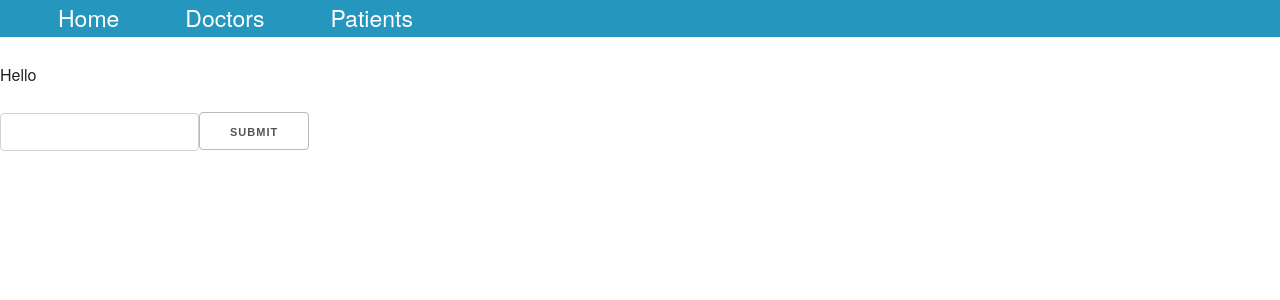
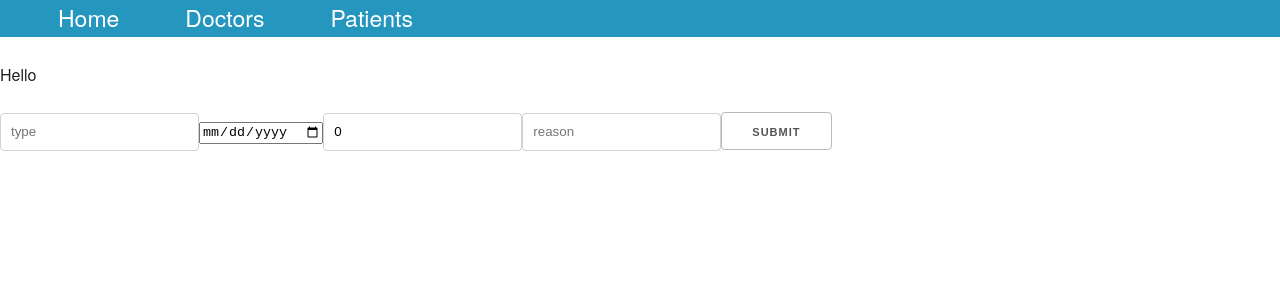
Before and after one commit to jwc20/appointment-assist-frontend, a React (Create React App) app: page /create-appointment in a window 1280 px wide. Shown: the top 300 px of the page. Built offline with nearby package versions, Linux system fonts and the light colour scheme.

Commit message:
Fixed unexpected end of JSON input error

```diff
--- a/src/pages/CreateAppointment.js
+++ b/src/pages/CreateAppointment.js
@@ -3,23 +3,24 @@ import { useEffect, useState } from "react";
 const BASE_URL = "http://localhost:9292/";
 
 function CreateAppointment({ onAddAppointment }) {
-  const [appointmentDate, setAppointmentDate] = useState("");
-  const [appointmentDuration, setAppointmentDuration] = useState("");
+  const [newAppointment, setNewAppointment] = useState([]);
+  const [appointment_date, setAppointmentDate] = useState("");
+  const [appointment_duration, setAppointmentDuration] = useState(0);
   const [appointment_type, setAppointmentType] = useState("");
-  const [appointmentReason, setAppointmentReason] = useState("");
+  const [appointment_reason, setAppointmentReason] = useState("");
 
-  const [doctorLastName, setDoctorLastName] = useState("");
-  const [doctorFirstName, setDoctorFirstName] = useState("");
-  const [doctorPhone, setDoctorPhone] = useState("");
-  const [doctorEmail, setDoctorEmail] = useState("");
+  // const [doctorLastName, setDoctorLastName] = useState("");
+  // const [doctorFirstName, setDoctorFirstName] = useState("");
+  // const [doctorPhone, setDoctorPhone] = useState("");
+  // const [doctorEmail, setDoctorEmail] = useState("");
 
-  const [patientLastName, setPatientLastName] = useState("");
-  const [patientFirstName, setPatientFirstName] = useState("");
-  const [patientPhone, setPatientPhone] = useState("");
-  const [patientEmail, setPatientEmail] = useState("");
-  const [patientAddress, setPatientAddress] = useState("");
-  const [patientCity, setPatientCity] = useState("");
-  const [patientState, setPatientState] = useState("");
+  // const [patientLastName, setPatientLastName] = useState("");
+  // const [patientFirstName, setPatientFirstName] = useState("");
+  // const [patientPhone, setPatientPhone] = useState("");
+  // const [patientEmail, setPatientEmail] = useState("");
+  // const [patientAddress, setPatientAddress] = useState("");
+  // const [patientCity, setPatientCity] = useState("");
+  // const [patientState, setPatientState] = useState("");
 
   function handleSubmit(e) {
     e.preventDefault();
@@ -29,39 +30,76 @@ function CreateAppointment({ onAddAppointment }) {
         "Content-Type": "application/json",
       },
       body: JSON.stringify({
-        appointmentDate: appointmentDate,
-        appointmentDuration: appointmentDuration,
         appointment_type: appointment_type,
-        appointmentReason: appointmentReason,
-        doctorLastName: doctorLastName,
-        doctorFirstName: doctorFirstName,
-        doctorPhone: doctorPhone,
-        doctorEmail: doctorEmail,
-        patientLastName: patientLastName,
-        patientFirstName: patientFirstName,
-        patientPhone: patientPhone,
-        patientEmail: patientEmail,
-        patientAddress: patientAddress,
-        patientCity: patientCity,
-        patientState: patientState,
+        appointment_date: appointment_date,
+        appointment_duration: appointment_duration,
+        appointment_reason: appointment_reason,
+        // doctorLastName: doctorLastName,
+        // doctorFirstName: doctorFirstName,
+        // doctorPhone: doctorPhone,
+        // doctorEmail: doctorEmail,
+        // patientLastName: patientLastName,
+        // patientFirstName: patientFirstName,
+        // patientPhone: patientPhone,
+        // patientEmail: patientEmail,
+        // patientAddress: patientAddress,
+        // patientCity: patientCity,
+        // patientState: patientState,
         // doctor_id: doctor_id,
         // patient_id: patient_id,
       }),
     })
-      .then((r) => r.json())
-      .then((newAppointment) => onAddAppointment(newAppointment));
+      // https://stackoverflow.com/questions/50048785/unexpected-end-of-json-input-error
+      // .then((r) => r.json())
+      // .then((newAppointment) => onAddAppointment(newAppointment));
+      .then((newAppointment) => setNewAppointment(newAppointment));
+    console.log("New appointment made.");
   }
 
   function handleAppointmentTypeChange(e) {
     setAppointmentType(e.target.value);
   }
 
+  function handleAppointmentDateChange(e) {
+    setAppointmentDate(e.target.value);
+  }
+
+  function handleAppointmentDurationChange(e) {
+    setAppointmentDuration(e.target.value);
+  }
+
+  function handleAppointmentReasonChange(e) {
+    setAppointmentReason(e.target.value);
+  }
 
   return (
     <div>
       <p>Hello </p>
       <form onSubmit={handleSubmit}>
-        <input type="text" onChange={handleAppointmentTypeChange} value={appointment_type} />
+        <input
+          type="text"
+          onChange={handleAppointmentTypeChange}
+          value={appointment_type}
+          placeholder="type"
+        />
+        <input
+          type="date"
+          onChange={handleAppointmentDateChange}
+          value={appointment_date}
+          placeholder="date"
+        />
+        <input
+          type="number"
+          onChange={handleAppointmentDurationChange}
+          value={appointment_duration}
+          placeholder="duration"
+        />
+        <input
+          type="text"
+          onChange={handleAppointmentReasonChange}
+          value={appointment_reason}
+          placeholder="reason"
+        />
 
         <button type="submit">Submit</button>
       </form>
```
Also changed, not shown: 1 other file (tests, documents, lock files or other folders).
